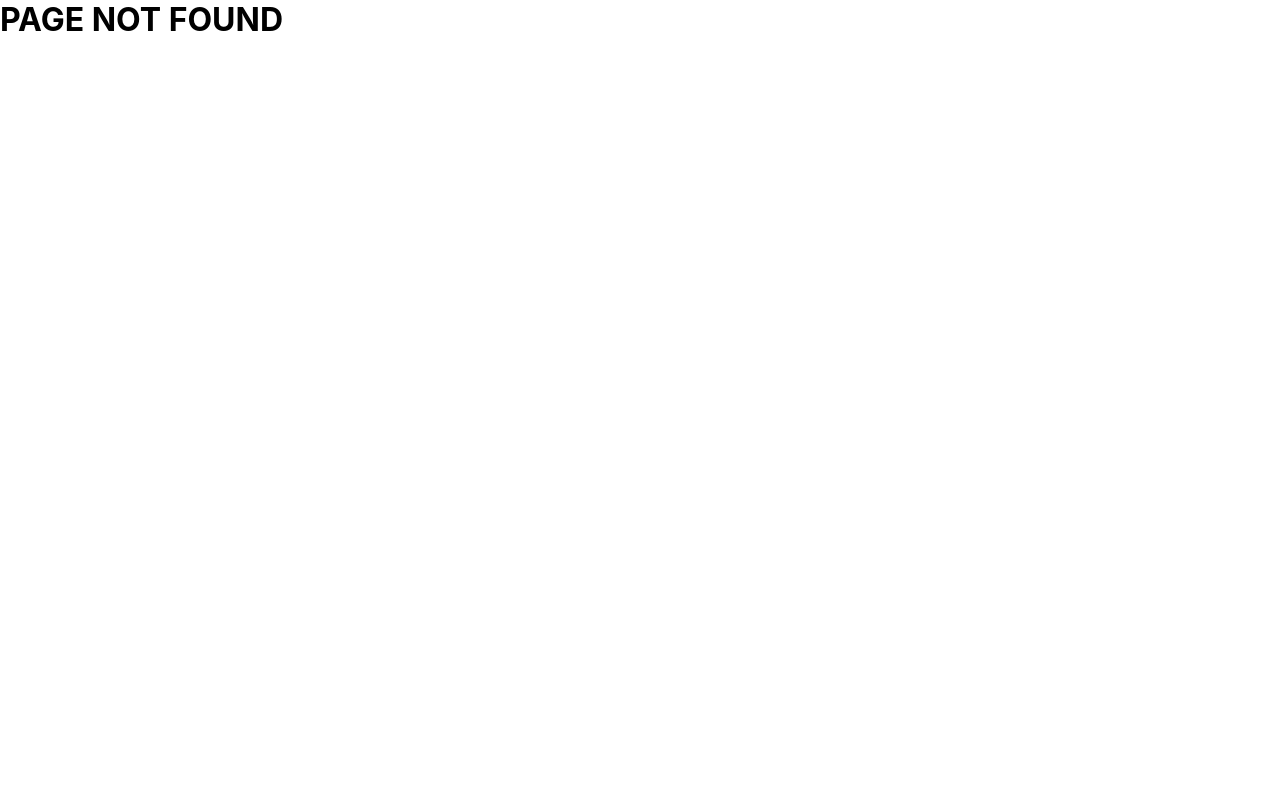
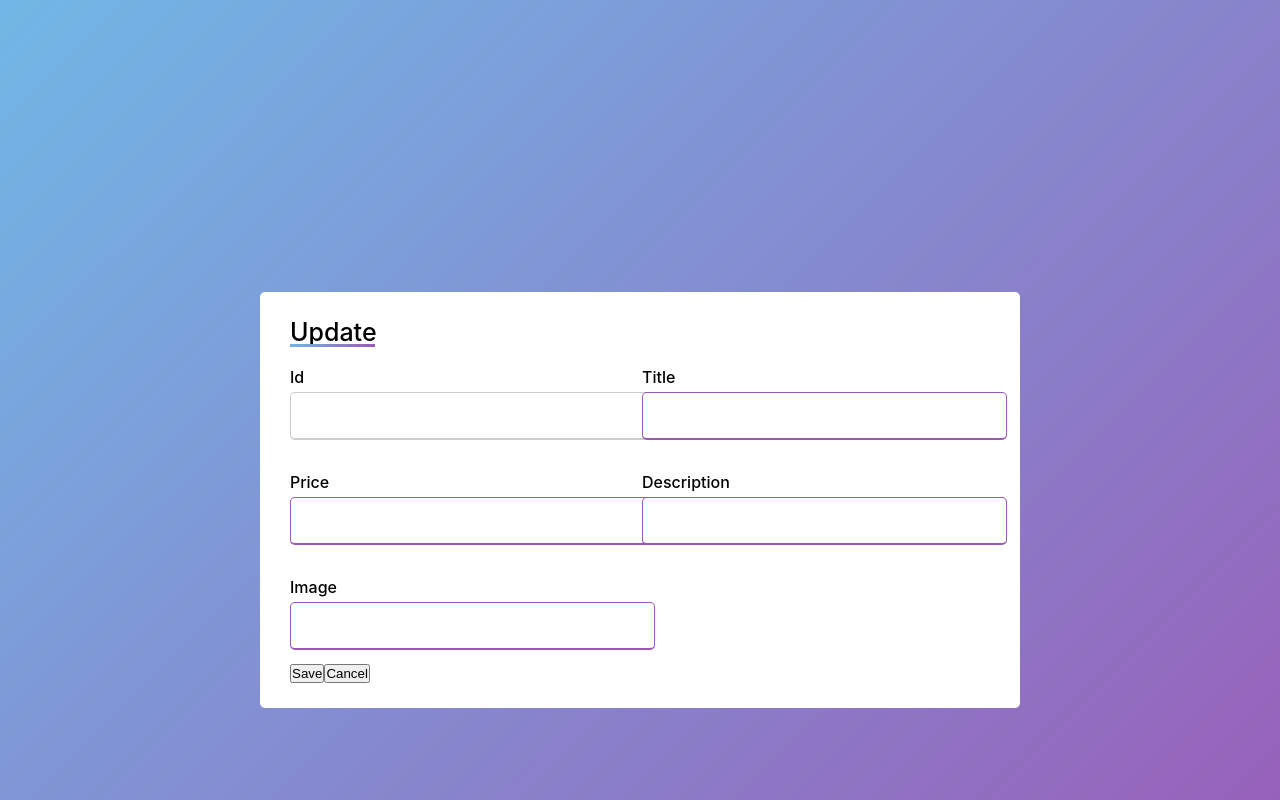
Before and after one commit to MV-Rainbow-Kittens/Rainbow-Kittens-Inventory-Project, a React (Create React App) app in the folder rainbow-front-end/: page /update/1 in a window 1280 px wide. Before the commit this address had no page. Shown: the top 800 px of the page. Built offline with nearby package versions, Linux system fonts and the light colour scheme.

Commit message:
Finished satyling update component. Now I am about to take care of updating data

```diff
--- a/rainbow-front-end/src/App.js
+++ b/rainbow-front-end/src/App.js
@@ -5,7 +5,9 @@ import Search from './components/Search';
 import View from './components/View';
 import { BrowserRouter, Link, Route, Routes } from "react-router-dom";
 import PageNotFound from './components/PageNotFound';
-import Admin from './components/Amin';
+import Admin from './components/Admin';
+import Update from './components/Update';
+
 
 
 function App() {
@@ -19,6 +21,7 @@ function App() {
             <Route path='/search' element={<Search />} />
             <Route path='/view' element={<View />} />
             <Route path='/admin' element={<Admin />} />
+            <Route path='/update/:id' element={<Update />} />
           </Routes>
       </BrowserRouter>
     </div>
--- /dev/null
+++ b/rainbow-front-end/src/components/Update.jsx
@@ -0,0 +1,50 @@
+import { useState, useEffect } from 'react'
+import '../css/Update.css'
+import { useNavigate, useParams } from 'react-router-dom'
+
+function Update () {
+
+    const params = useParams()
+
+    const id = params.id
+
+    console.log(id);
+
+    return (
+        <div className='bodyUp'>
+            <div className='containerUp'>
+                <h1 className='titleUp'>Update</h1>
+                <form>
+                    <div className='user-details-update'>
+                        <div className='input-box-update'>
+                            <label className='detailsUp' id='idUp'>Id</label>
+                            <input type="text" readOnly />
+                        </div>
+                        <div className='input-box-update'>
+                            <label className='detailsUp'>Title</label>
+                            <input type="text"  />
+                        </div>
+                        <div className='input-box-update'>
+                            <label className='detailsUp'>Price</label>
+                            <input type="text" />
+                        </div>
+                        <div className='input-box-update'>
+                            <label className='detailsUp'>Description</label>
+                            <input type="text"  />
+                        </div>
+                        <div className='input-box-update'>
+                            <label className='detailsUp'>Image</label>
+                            <input type="text"  />
+                        </div>
+                    </div>
+                </form>
+                <div>
+                    <button className='buttonUp'>Save</button>
+                    <button>Cancel</button>
+                </div>
+            </div>
+        </div>
+    )
+}
+
+export default Update
--- /dev/null
+++ b/rainbow-front-end/src/css/Update.css
@@ -0,0 +1,69 @@
+.bodyUp {
+    display: flex;
+    height: 100vh;
+    justify-content: center;
+    align-items: center;
+    padding: 100px;
+    background: linear-gradient(135deg, #71b7e6, #9b59b6);
+}
+
+.containerUp {
+    max-width: 700px;
+    width: 100%;
+    background: #fff;
+    padding: 25px 30px;
+    border-radius: 5px;
+}
+
+.containerUp .titleUp {
+    font-size: 25px;
+    font-weight: 500;
+    position: relative;
+}
+
+.containerUp .titleUp::before {
+    content: "";
+    position: absolute;
+    left: 0;
+    bottom: 0;
+    height: 3px;
+    width: 85px;
+    background: linear-gradient(135deg, #71b7e6, #9b59b6);
+}
+
+.containerUp form .user-details-update {
+    display: flex;
+    flex-wrap: wrap;
+    justify-content: space-between;
+}
+
+
+
+form .user-details-update .input-box-update {
+    margin-bottom: 15px;
+    width: calc(100% / 2 - 2px);
+    margin: 20px 0 12px 0;
+}
+
+.user-details-update .input-box-update .detailsUp {
+    display: block;
+    font-weight: 500;
+    margin-bottom: 5px;
+}
+
+.user-details-update .input-box-update input {
+    height: 45px;
+    width: 100%;
+    outline: none;
+    border-radius: 5px;
+    border: 1px solid #ccc;
+    padding-left: 15px;
+    font-size: 16px;
+    border-bottom-width: 2px;
+    transition: all 0.03s ease;
+}
+
+.user-details-update .input-box-update, .user-details-update #idUp input:focus,
+.user-details-update .input-box-update input:valid {
+    border-color: #9b59b6;
+}
```
Also changed, not shown: rainbow-front-end/src/components/Admin.jsx (renamed from rainbow-front-end/src/components/Amin.jsx).
